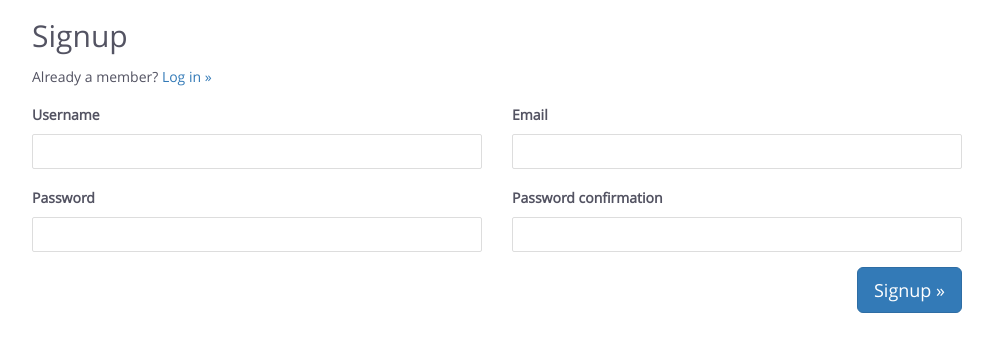
After one commit to dermoumi/hf-techassignment, a Django app: template loginapp/mainapp/templates/mainapp/signup.html in a window 1280 px wide. The commit adds this page. Shown: the top 352 px of the page, without its empty margins (143-1136 px from the left). Run offline with Django 3.2, Linux system fonts and the light colour scheme; the template is opened without the code that fills it, so the values that code supplies are empty, except form fields; tables that the repository leaves empty hold one stand-in row (values such as "Sample post"); form fields are guessed from the names that the template uses; some libraries are stand-ins or nearby versions.

Commit message:
Updated signup page

```diff
--- a/loginapp/mainapp/forms.py
+++ b/loginapp/mainapp/forms.py
@@ -3,14 +3,14 @@ from django.utils.translation import ugettext_lazy as _
 
 from . import models
 
-class UserAddForm(forms.ModelForm):
-    email = forms.EmailField(label=_('Email')) # TODO: Might no longer need this with custom templates
+class SignupForm(forms.ModelForm):
+    email = forms.EmailField(label=_('Email'))
     password = forms.CharField(label=_('Password'), widget=forms.PasswordInput)
     password_confirmation = forms.CharField(label=_('Password confirmation'), widget=forms.PasswordInput)
 
     class Meta:
         model = models.User
-        fields = ('email',)
+        fields = ('username', 'email',)
 
     def clean_password_confirmation(self):
         password = self.cleaned_data.get('password')
--- /dev/null
+++ b/loginapp/mainapp/static/mainapp/css/style.css
@@ -0,0 +1,128 @@
+@font-face {
+    font-family: OpenSans;
+    src: url('../fnt/OpenSans-Regular-webfont.woff') format('woff');
+    font-weight: normal;
+    font-style: normal;
+}
+
+body {
+    font-family: OpenSans, Helvetica, sans-serif;
+    color: #535362;
+    line-height: 2;
+}
+
+/* Styles removed from bootstrap */
+
+.btn {
+    display: inline-block;
+    margin-bottom: 0;
+    font-weight: normal;
+    text-align: center;
+    vertical-align: middle;
+    -ms-touch-action: manipulation;
+    touch-action: manipulation;
+    cursor: pointer;
+    background-image: none;
+    border: 1px solid transparent;
+    white-space: nowrap;
+    padding: 6px 12px;
+    font-size: 14px;
+    line-height: 1.42857143;
+    border-radius: 4px;
+    -webkit-user-select: none;
+    -moz-user-select: none;
+    -ms-user-select: none;
+    user-select: none;
+}
+
+.btn-primary {
+    color: #fff;
+    background-color: #337ab7;
+    border-color: #2e6da4;
+}
+
+.btn-lg {
+    padding: 10px 16px;
+    font-size: 18px;
+    line-height: 1.3333333;
+    border-radius: 6px;
+}
+
+.text-right {
+    text-align: right;
+}
+
+.content .container {
+    max-width: 960px;
+}
+
+.alert {
+    margin-bottom: 10px;
+    padding: 10px 15px;
+}
+
+.content .messages .alert:last-child {
+    margin-bottom: 0;
+}
+
+.content form .widget input, .content form .widget select, .content form .widget textarea {
+    width: 100%;
+    padding: 0 1em;
+    line-height: 2.4;
+    box-sizing: border-box;
+    border-radius: 2px;
+    border: 1px solid #DDD;
+}
+
+.content form .widget textarea {
+    resize: vertical;
+    line-height: 1.5;
+    padding: .5em 1em;
+}
+
+.content form .widget input:active, .content form .widget select:active {
+    border-color: #AAA;
+}
+
+.content form .widget select, .content form .widget input {
+    height: 2.5em;
+}
+
+.content form .widget .checkbox {
+    margin: 0;
+    padding: 0 1em 0 2.4em;
+    line-height: 2.4em;
+    height: 2.4em;
+    display: inline-block;
+}
+
+.content form .widget .checkbox input {
+    height: 1.8em;
+    width: auto;
+    padding: 0;
+    border: auto;
+}
+
+.content form select[disabled], .content input[disabled], .content form select[readonly], .content input[readonly] {
+    background-color: #EEE;
+    opacity: .6;
+}
+
+.content form .city-other-input, .content form .widget.additional {
+    margin-top: 10px;
+}
+
+.content form .error label {
+    color: #C73800;
+}
+
+.content form .error .widget input, .content form .error .widget select, .content form .error .widget textarea {
+    border-color: #C73800;
+}
+
+.content form .errorlist {
+    list-style: circle;
+    padding: 0 .4em 0 2em;
+    margin: 0;
+    color: #C73800;
+}
--- a/loginapp/mainapp/templates/mainapp/partials/base.html
+++ b/loginapp/mainapp/templates/mainapp/partials/base.html
@@ -1,11 +1,22 @@
+{% load static %}
+
 <!DOCTYPE html>
 <html>
 <head>
+  <meta charset="utf-8">
+  <meta http-equiv="X-UA-COMPATIBLE" content="IE=edge">
+  <meta name="viewport" content="width=device-width, initial-scale=1">
+
   <title>{% block title %}Tech assignment{% endblock title %}</title>
-    {# TODO: Bootstrap #}
+
+  {# Bootstrap #}
+  <link rel="stylesheet" type="text/css" href="{% static 'mainapp/css/bootstrap.min.css' %}">
+
+  {# Main style #}
+  <link rel="stylesheet" type="text/css" href="{% static 'mainapp/css/style.css' %}">
 </head>
-<body>
-
+<body class="{{ request.resolver_match.url_name }}">
+<div class="content">
   {# Show messages if any #}
   {% block messages %}
     {% if messages %}
@@ -21,5 +32,6 @@
   {% block content %}
 
   {% endblock content %}
+</div>
 </body>
 </html>
--- /dev/null
+++ b/loginapp/mainapp/templates/mainapp/signup.html
@@ -0,0 +1,64 @@
+{% extends "mainapp/partials/base.html" %}
+
+{% block content %}
+  <div class="container">
+    <h2>Signup</h2>
+    <p>
+      Already a member? <a href="{% url 'mainapp:login' %}">Log in »</a>
+    </p>
+    <form method="POST">
+      {% csrf_token %}
+      <div class="row form-group">
+        <div class="col-sm-6 {{ form.username.errors|yesno:'error,' }}">
+          <label for="{{ form.username.id_for_label }}">{{ form.username.label }}</label>
+          <div class="widget">
+            {{ form.username }}
+          </div>
+          {% if form.username.errors %}
+            <div class="col-sm-12">
+              {{ form.username.errors }}
+            </div>
+          {% endif %}
+        </div>
+        <div class="col-sm-6 {{ form.email.errors|yesno:'error,' }}">
+          <label for="{{ form.email.id_for_label }}">{{ form.email.label }}</label>
+          <div class="widget">
+            {{ form.email }}
+          </div>
+          {% if form.email.errors %}
+            <div class="col-sm-12">
+              {{ form.email.errors }}
+            </div>
+          {% endif %}
+        </div>
+      </div>
+      <div class="row form-group">
+        <div class="col-sm-6 {{ form.password.errors|yesno:'error,' }}">
+          <label for="{{ form.password.id_for_label }}">{{ form.password.label }}</label>
+          <div class="widget">
+            {{ form.password }}
+          </div>
+          {% if form.password.errors %}
+            <div class="col-sm-12">
+              {{ form.password.errors }}
+            </div>
+          {% endif %}
+        </div>
+        <div class="col-sm-6 {{ form.password_confirmation.errors|yesno:'error,' }}">
+          <label for="{{ form.password_confirmation.id_for_label }}">{{ form.password_confirmation.label }}</label>
+          <div class="widget">
+            {{ form.password_confirmation }}
+          </div>
+          {% if form.password_confirmation.errors %}
+            <div class="col-sm-12">
+              {{ form.password_confirmation.errors }}
+            </div>
+          {% endif %}
+        </div>
+      </div>
+      <div class="text-right">
+        <button type="submit" class="btn btn-lg btn-primary">Signup »</button>
+      </div>
+    </form>
+  </div>
+{% endblock content %}
```
Also changed, not shown: loginapp/mainapp/models.py (+14 -15 lines), loginapp/mainapp/templates/mainapp/register.html (deleted, +0 -7 lines), loginapp/mainapp/urls.py (+3 -5 lines), loginapp/mainapp/views.py (+19 -21 lines), loginapp/mainapp/migrations/0003_auto_20170425_1702.py (added), loginapp/mainapp/static/mainapp/css/bootstrap.min.css (added), loginapp/mainapp/static/mainapp/fnt/OpenSans-Regular-webfont.woff (added), loginapp/mainapp/templates/mainapp/profile.html (renamed from loginapp/mainapp/templates/mainapp/accounts_profile.html). Lines whose indentation alone changed are shown as unchanged.
